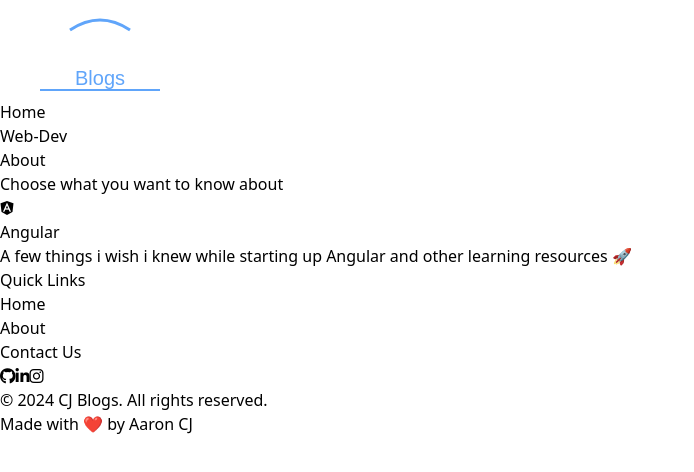
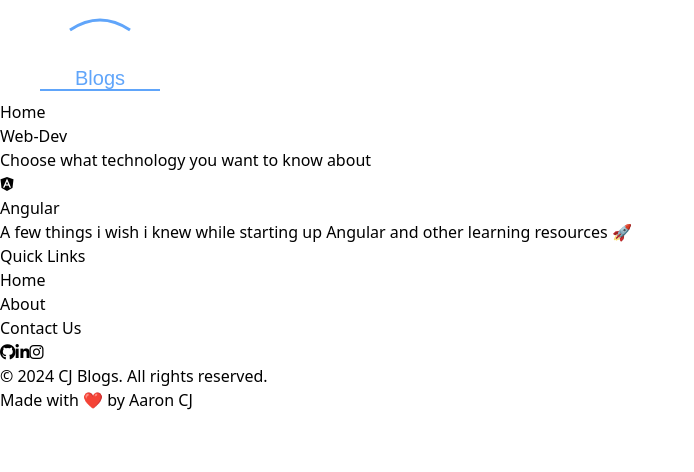
Before and after one commit to aaronchrisjo/cj-blogs, an Angular app: page /web-dev in a window 1280 px wide. Shown: the top 472 px of the page, without its empty margins (0-694 px from the left). Built offline with nearby package versions, Linux system fonts and the light colour scheme.

Commit message:
Updated navbar . removed about

```diff
--- a/src/app/application/navbar/navbar.component.html
+++ b/src/app/application/navbar/navbar.component.html
@@ -8,15 +8,9 @@
       </li>
       <a routerLink="/web-dev" (click)="toggleDropdown($event)" class="flex items-center text-white hover:text-yellow-400">
         Web-Dev
-        <!-- <svg class="ml-2 w-4 h-4 fill-current" xmlns="http://www.w3.org/2000/svg" viewBox="0 0 24 24">
-          <path d="M7 10l5 5 5-5H7z"/>
-        </svg> -->
       </a>
-      <li>
+      <!-- <li>
         <a routerLink="/about" routerLinkActive="text-yellow-500" class="text-white hover:text-yellow-400">About</a>
-      </li>
-      <!-- <li>
-        <a routerLink="/contact" routerLinkActive="text-yellow-500" class="text-white hover:text-yellow-400">Contact</a>
       </li> -->
     </ul>
   </nav>
--- a/src/app/content/web-dev/web-dev.component.html
+++ b/src/app/content/web-dev/web-dev.component.html
@@ -1,5 +1,5 @@
 <div class="p-4 bg-gray-950 text-white text-center min-h-screen">
-    <h2 class="text-2xl font-bold mb-4">Choose what you want to know about</h2>
+    <h2 class="text-2xl font-bold mb-4">Choose what technology you want to know about</h2>
 
     <div class="grid grid-cols-2 gap-6 max-w-lg mx-auto">
       <!-- Angular -->
```
